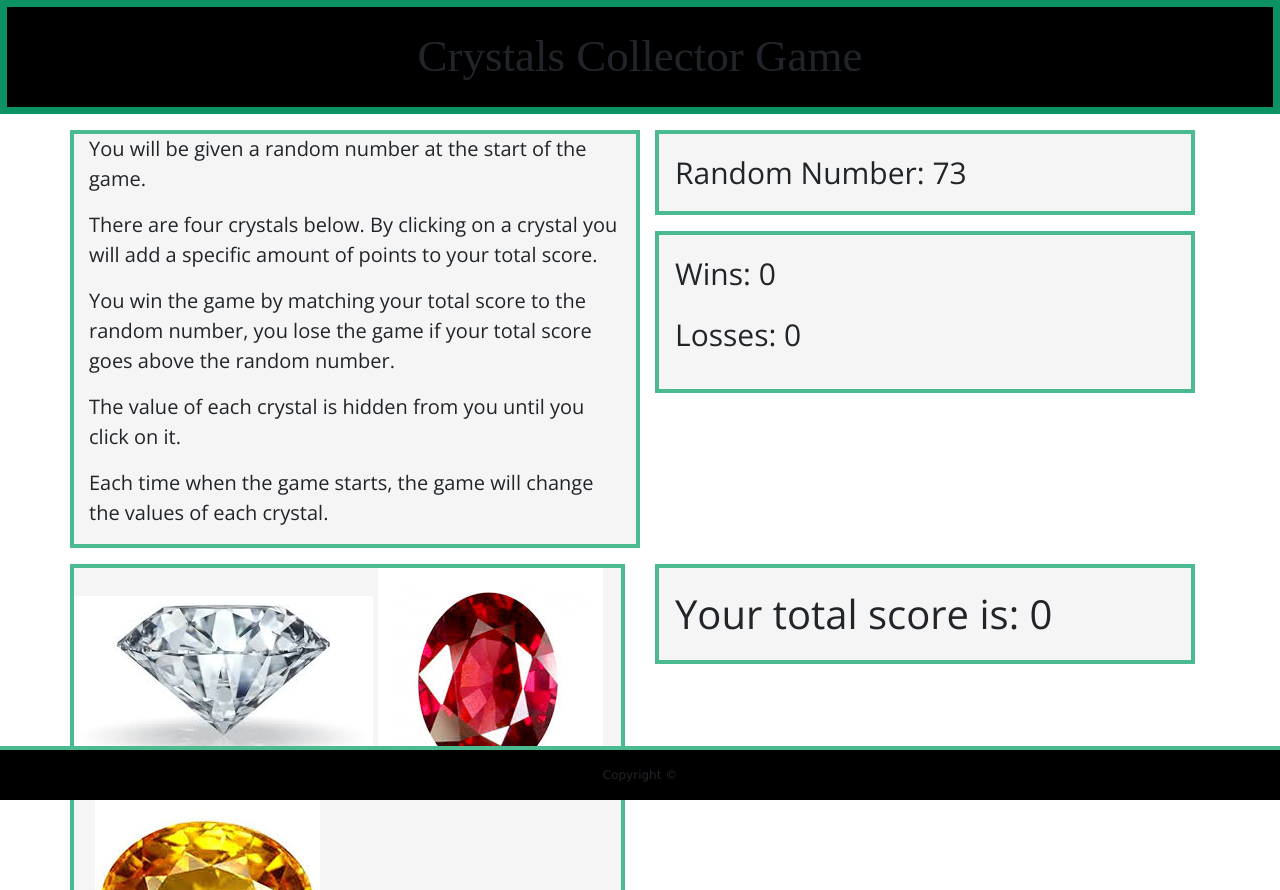
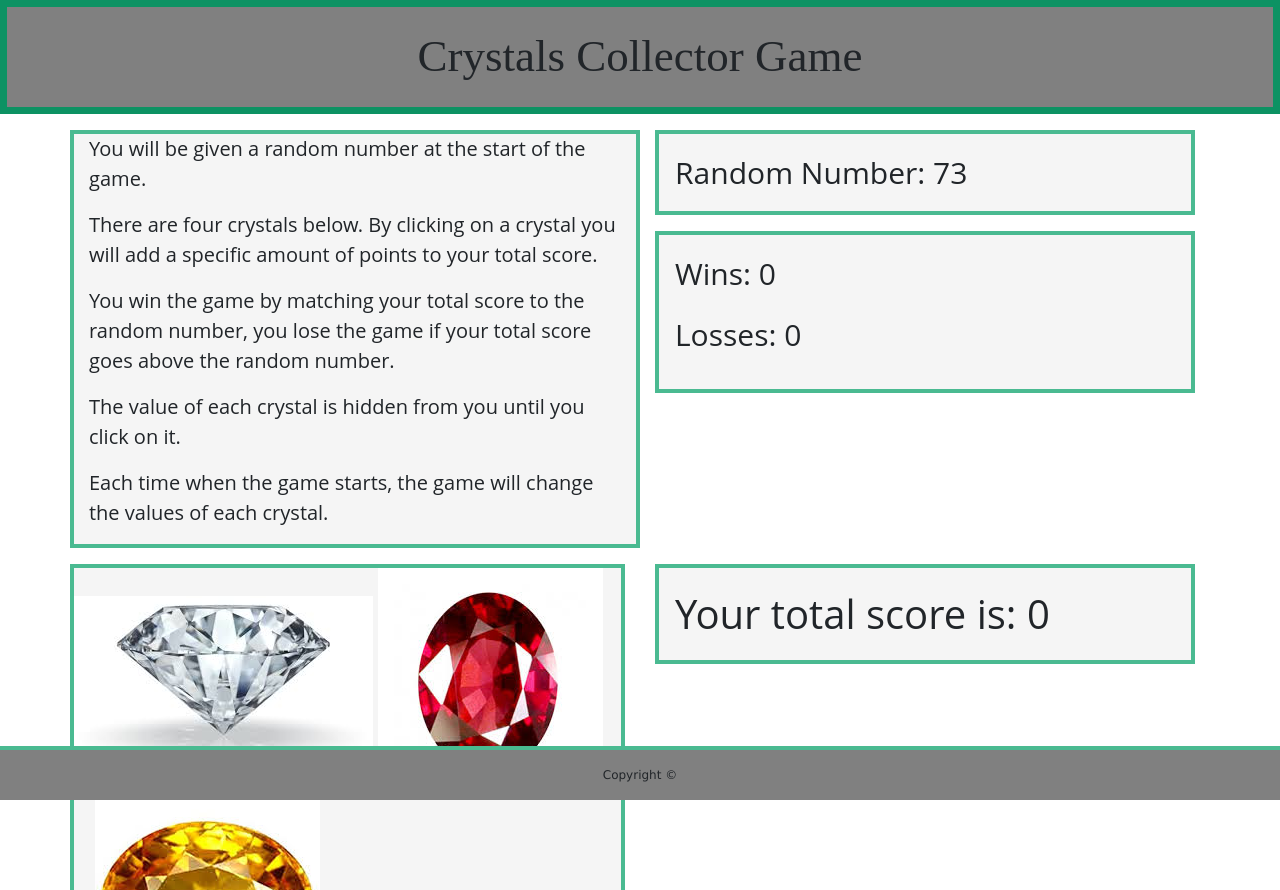
Before and after one commit to rtswartz/Unit-4-Game, a plain HTML site: page index.html in a window 1280 px wide. Shown: the top 890 px of the page. Drawn offline with nearby package versions, Linux system fonts and the light colour scheme.

Commit message:
CSS background fix

```diff
--- a/assets/css/style.css
+++ b/assets/css/style.css
@@ -9,7 +9,7 @@
     font-family: zelda;
     font-size: 45px;
     margin-bottom: 1rem;
-    background: black;
+    background: grey;
 }
 
 #instructions{
@@ -65,7 +65,7 @@
     font: #494b4b;
     font-family: 'Lucida Sans', 'Lucida Sans Regular', 'Lucida Grande', 'Lucida Sans Unicode', Geneva, Verdana, sans-serif;
     font-size:  12px;
-    background: black;
+    background: grey;
     overflow: auto;
     padding: 1rem;
     text-align: center;
--- a/index.html
+++ b/index.html
@@ -5,8 +5,6 @@
     <meta http-equiv="X-UA-Compatible" content="IE=edge">
     <title>Crystals Collector Game</title>
     <meta name="viewport" content="width=device-width, initial-scale=1">
-    <link href="https://fonts.googleapis.com/css?family=Open+Sans" rel="stylesheet">
-
     <link rel="stylesheet" href="https://stackpath.bootstrapcdn.com/bootstrap/4.1.1/css/bootstrap.min.css" integrity="sha384-WskhaSGFgHYWDcbwN70/dfYBj47jz9qbsMId/iRN3ewGhXQFZCSftd1LZCfmhktB" crossorigin="anonymous">
     <link rel="stylesheet" type="text/css" href="Assets/CSS/style.css">
     <script src="https://code.jquery.com/jquery-3.3.1.slim.min.js" integrity="sha256-3edrmyuQ0w65f8gfBsqowzjJe2iM6n0nKciPUp8y+7E=" crossorigin="anonymous"></script>
```
